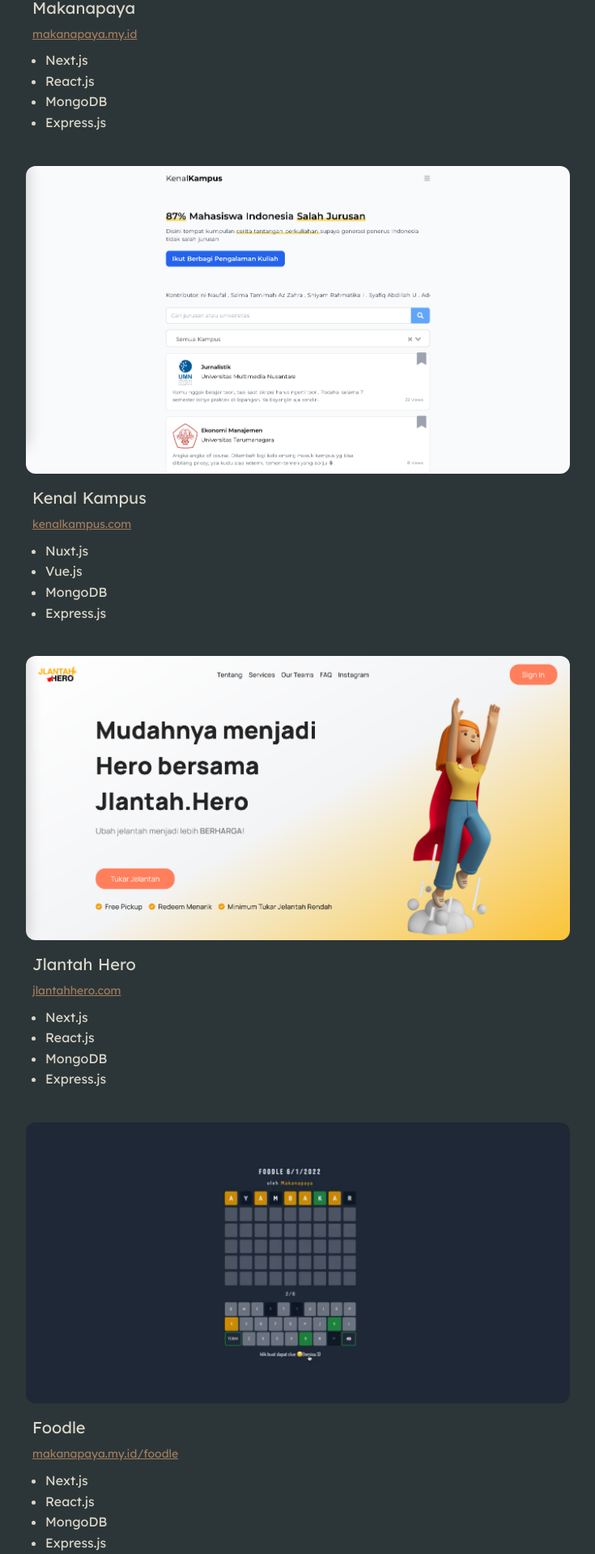
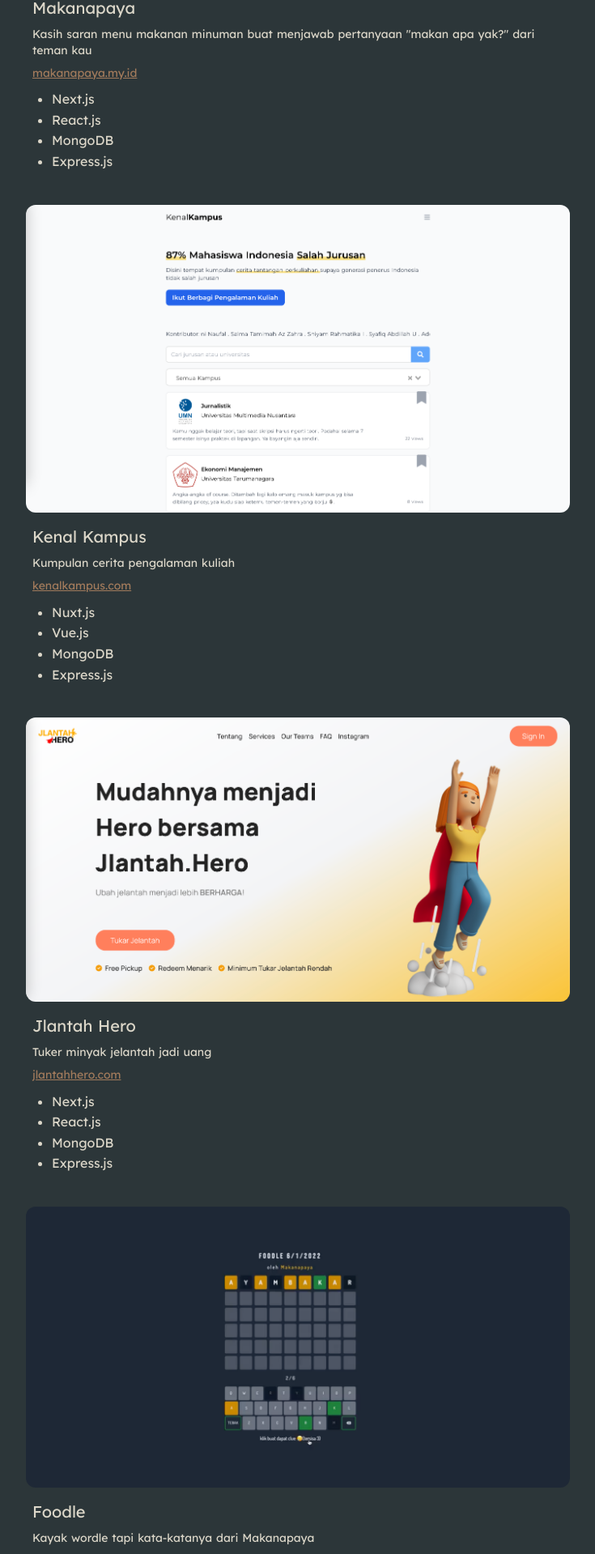
Before and after one commit to syafiqabdillah/portfolio, a Nuxt app: page / in a window 1280 px wide. Shown: the part 1313-3232 px from the top of the page at 81% size, without its empty margins (272-1007 px from the left). Built offline with nearby package versions, Linux system fonts and the light colour scheme.

Commit message:
add project descriptions

```diff
--- a/components/ProjectItem.vue
+++ b/components/ProjectItem.vue
@@ -9,13 +9,14 @@
     </div>
     <div class="px-2">
       <div class="mt-4 text-xl">{{ project.name }}</div>
+      <div class="mt-2 text-sm">{{ project.desc }}</div>
       <a
         class="text-sm text-accent underline mt-2 inline-block"
         :href="project.url"
         >{{ getShortenUrl(project.url) }}
       </a>
       <ul class="mt-2">
-        <li v-for="t in project.tech" class="list-disc ml-4" :key="t">
+        <li v-for="t in project.tech" class="list-disc ml-6" :key="t">
           {{ t }}
         </li>
       </ul>
--- a/components/Projects.vue
+++ b/components/Projects.vue
@@ -21,30 +21,36 @@
       projects: [
         {
           name: 'Makanapaya',
+          desc:
+            'Kasih saran menu makanan minuman buat menjawab pertanyaan "makan apa yak?" dari teman kau',
           src: require('~/assets/img/makanapaya.png'),
           url: 'https://www.makanapaya.my.id',
           tech: ['Next.js', 'React.js', 'MongoDB', 'Express.js'],
         },
         {
           name: 'Kenal Kampus',
+          desc: 'Kumpulan cerita pengalaman kuliah',
           src: require('~/assets/img/kenalkampus.png'),
           url: 'https://www.kenalkampus.com',
           tech: ['Nuxt.js', 'Vue.js', 'MongoDB', 'Express.js'],
         },
         {
           name: 'Jlantah Hero',
+          desc: 'Tuker minyak jelantah jadi uang',
           src: require('~/assets/img/jlantahhero.png'),
           url: 'https://www.jlantahhero.com',
           tech: ['Next.js', 'React.js', 'MongoDB', 'Express.js'],
         },
         {
           name: 'Foodle',
+          desc: 'Kayak wordle tapi kata-katanya dari Makanapaya',
           src: require('~/assets/img/foodle.png'),
           url: 'https://www.makanapaya.my.id/foodle',
           tech: ['Next.js', 'React.js', 'MongoDB', 'Express.js'],
         },
         {
           name: 'Makanapaya Android',
+          desc: 'Android version of Makanapaya',
           src: require('~/assets/img/makanapayaandroid.jpg'),
           url:
             'https://play.google.com/store/apps/details?id=com.syafiqau.makanapaya',
@@ -52,6 +58,7 @@
         },
         {
           name: 'Expensez',
+          desc: 'Pencatat pengeluaran harian tanpa gimmick',
           src: require('~/assets/img/expensez.jpg'),
           url:
             'https://play.google.com/store/apps/details?id=com.syafiqabdillah.expensez',
@@ -59,6 +66,7 @@
         },
         {
           name: 'Wedding Invitation',
+          desc: 'Minimalist and ellegant wedding invitation',
           src: require('~/assets/img/wedding.png'),
           url: 'https://afifasyafiq.netlify.app',
           tech: ['Next.js', 'React.js', 'MongoDB', 'Express.js'],
```
